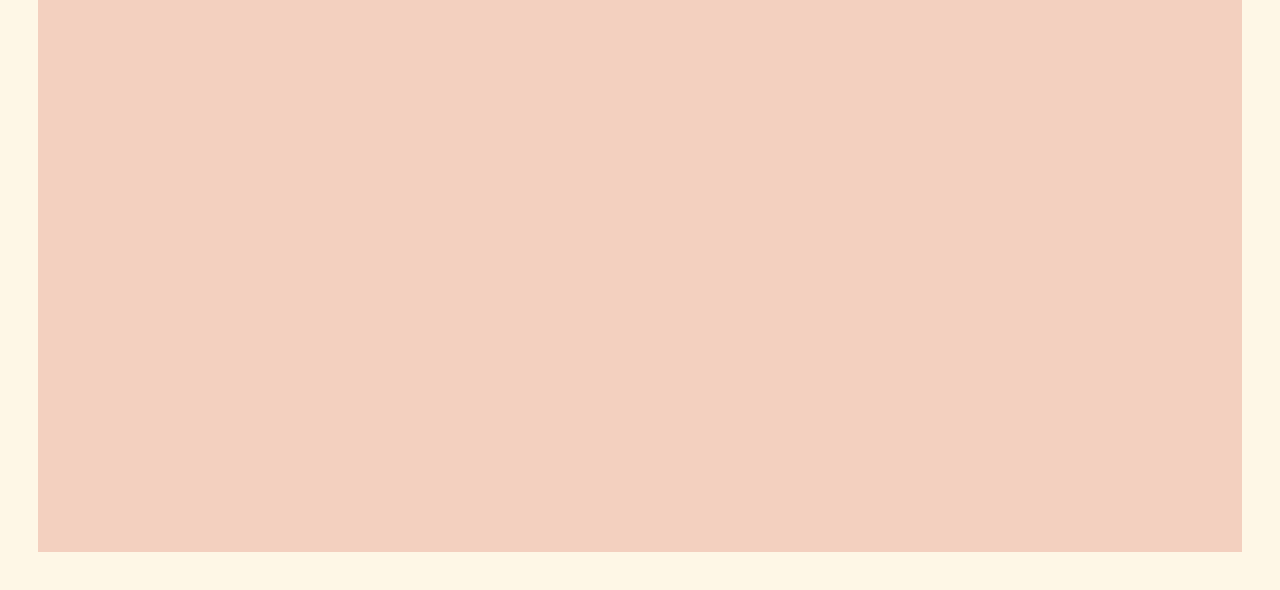
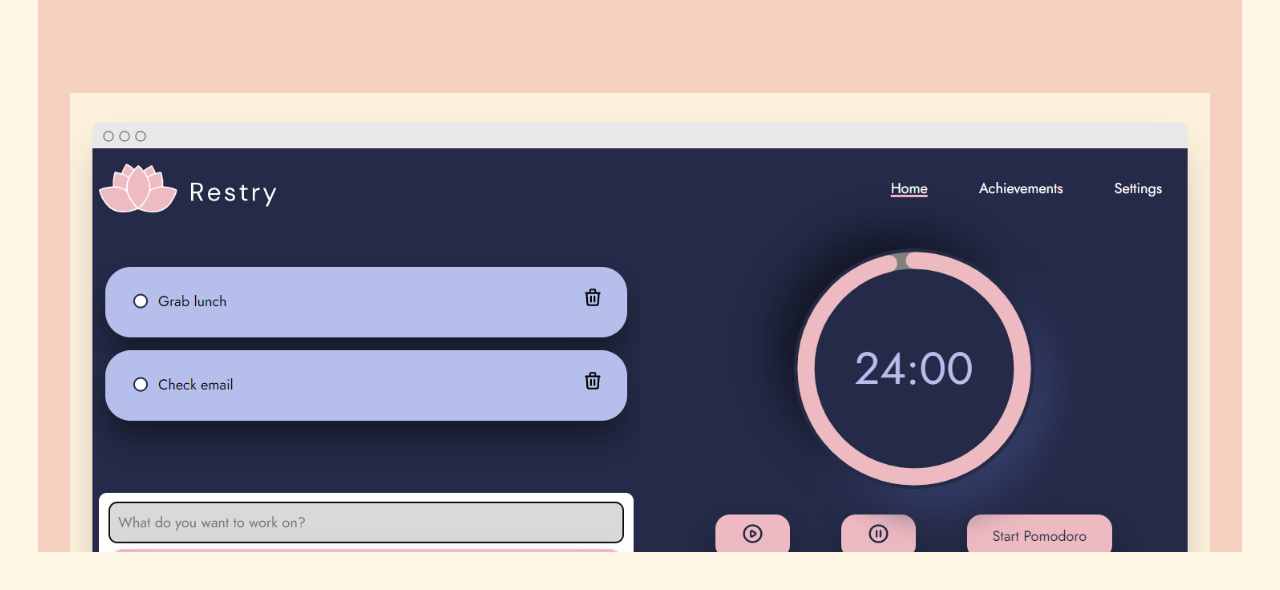
Before and after one commit to htmlHxcker/portfolio, a website built with webpack: page restry.html in a window 1280 px wide. Shown: the part 210-800 px from the top of the page. Built offline with nearby package versions, Linux system fonts and the light colour scheme.

Commit message:
[FEAT]:Add featured image section

```diff
--- a/restry.html
+++ b/restry.html
@@ -20,6 +20,9 @@
           </nav>
         </div>
       </header>
+      <section class="project-section-wrapper">
+        <img src="./assets/restry-desktop.png" alt="Project home page" />
+      </section>
     </main>
   </body>
 </html>
--- a/styles/projects.css
+++ b/styles/projects.css
@@ -9,3 +9,7 @@ header {
   top: 4rem;
   padding: 2rem;
 }
+
+.project-section-wrapper {
+  padding: 2rem;
+}
```
